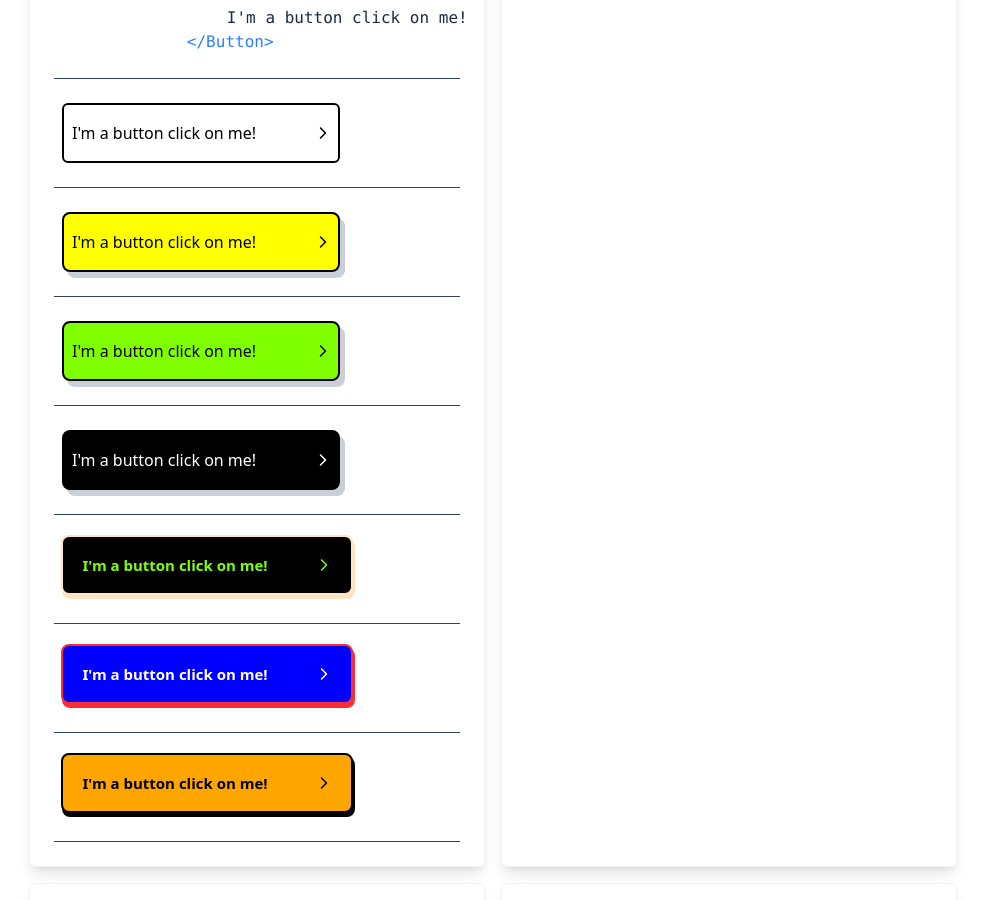
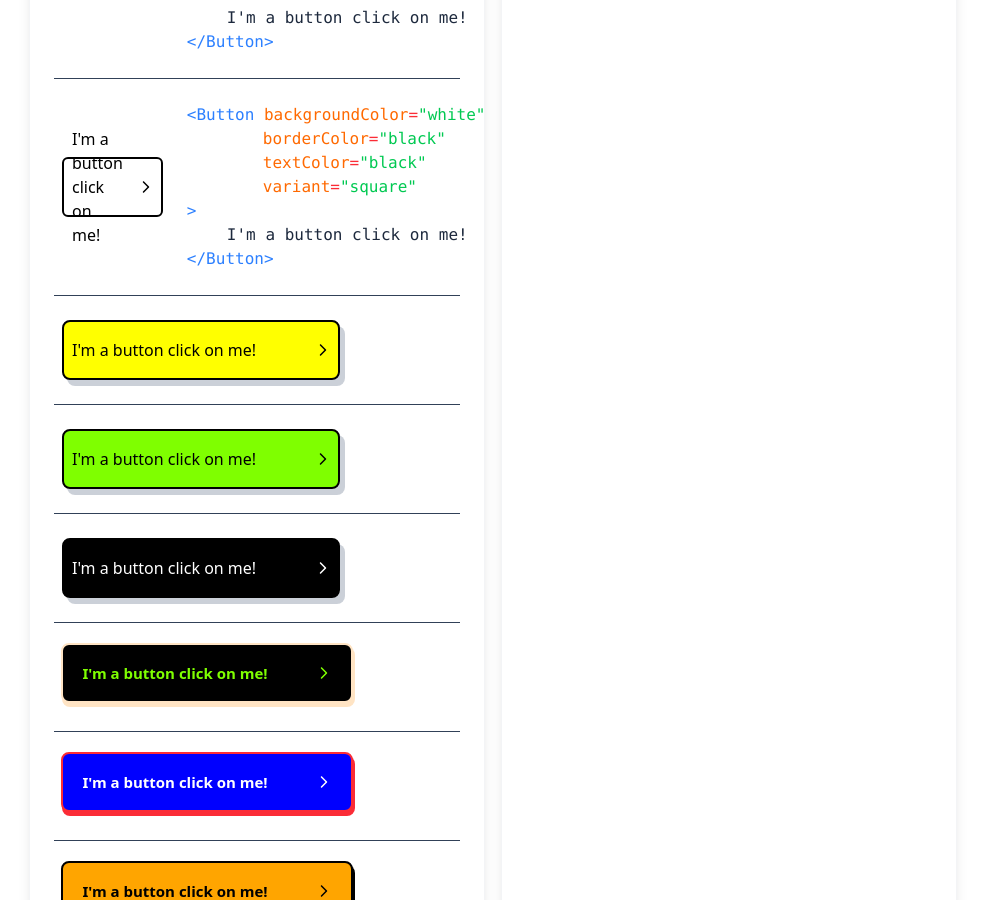
Before and after one commit to bcatalfo/bagoolCN, a React (Vite) app: page / in a window 1280 px wide. Shown: the part 870-1770 px from the top of the page, without its empty margins (147-1132 px from the left). Built offline with nearby package versions, Linux system fonts and the light colour scheme.

Commit message:
Added another code block.

```diff
--- a/src/data.tsx
+++ b/src/data.tsx
@@ -138,6 +138,38 @@ export const buttonList: React.ReactNode[][] = [
     >
       I'm a button click on me!
     </Button>,
+    <>
+      <div className="flex">
+        <span className="text-blue-500">{`<Button `}</span>
+        <span className="text-orange-500">{`backgroundColor`}</span>
+        <span className="text-red-500">{`=`}</span>
+        <span className="text-green-500">{`"white"`}</span>
+      </div>
+      <div className="flex ml-19">
+        <span className="text-orange-500">{`borderColor`}</span>
+        <span className="text-red-500">{`=`}</span>
+        <span className="text-green-500">{`"black"`}</span>
+      </div>
+      <div className="flex ml-19">
+        <span className="text-orange-500">{`textColor`}</span>
+        <span className="text-red-500">{`=`}</span>
+        <span className="text-green-500">{`"black"`}</span>
+      </div>
+      <div className="flex ml-19">
+        <span className="text-orange-500">{`variant`}</span>
+        <span className="text-red-500">{`=`}</span>
+        <span className="text-green-500">{`"square"`}</span>
+      </div>
+      <div className="flex">
+        <span className="text-blue-500">{`>`}</span>
+      </div>
+      <div className="flex ml-10">
+        <span className="text-slate-800">{`I'm a button click on me!`}</span>
+      </div>
+      <div className="flex">
+        <span className="text-blue-500">{`</Button>`}</span>
+      </div>
+    </>,
   ],
   [
     <Button
```
